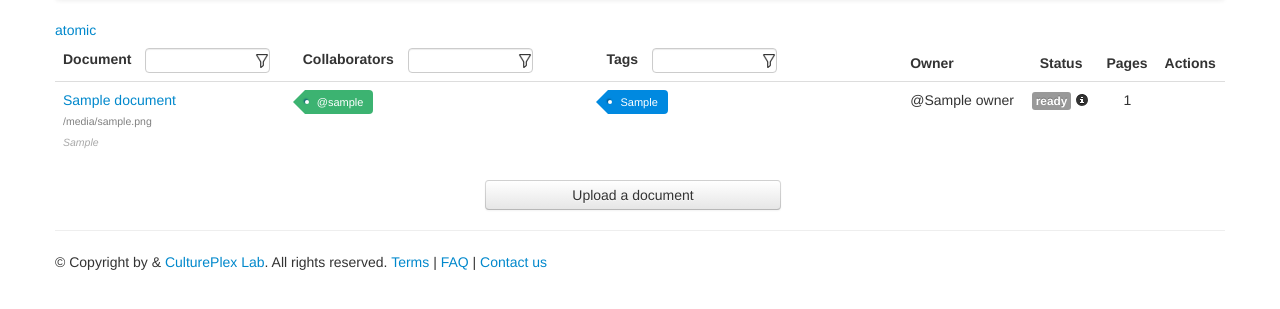
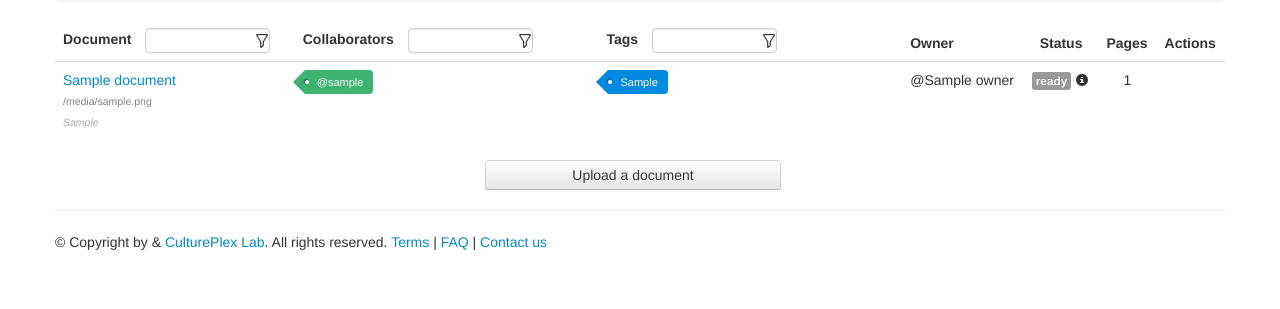
Before and after one commit to CulturePlex/festos, a Django app: template documents/templates/list_documents.html in a window 1280 px wide. Shown: the part 42-351 px from the top of the page. Run offline with Django 3.2, Linux system fonts and the light colour scheme; the template is opened without the code that fills it: most values are stand-ins (such as "Sample title", 1, 10 or a date in 2020); parts of the project's set-up code (start-up, migrations or seed data) failed here and were passed over; some libraries are stand-ins or nearby versions.

Commit message:
Removing 'atomic test'

```diff
--- a/documents/templates/list_documents.html
+++ b/documents/templates/list_documents.html
@@ -20,7 +20,7 @@
 
 
 {% block content %}
-<a href="atomic">atomic</a>
+<!--<a href="atomic">atomic</a>-->
 {% if documents %}
 <table class="table">
   <thead>
```
